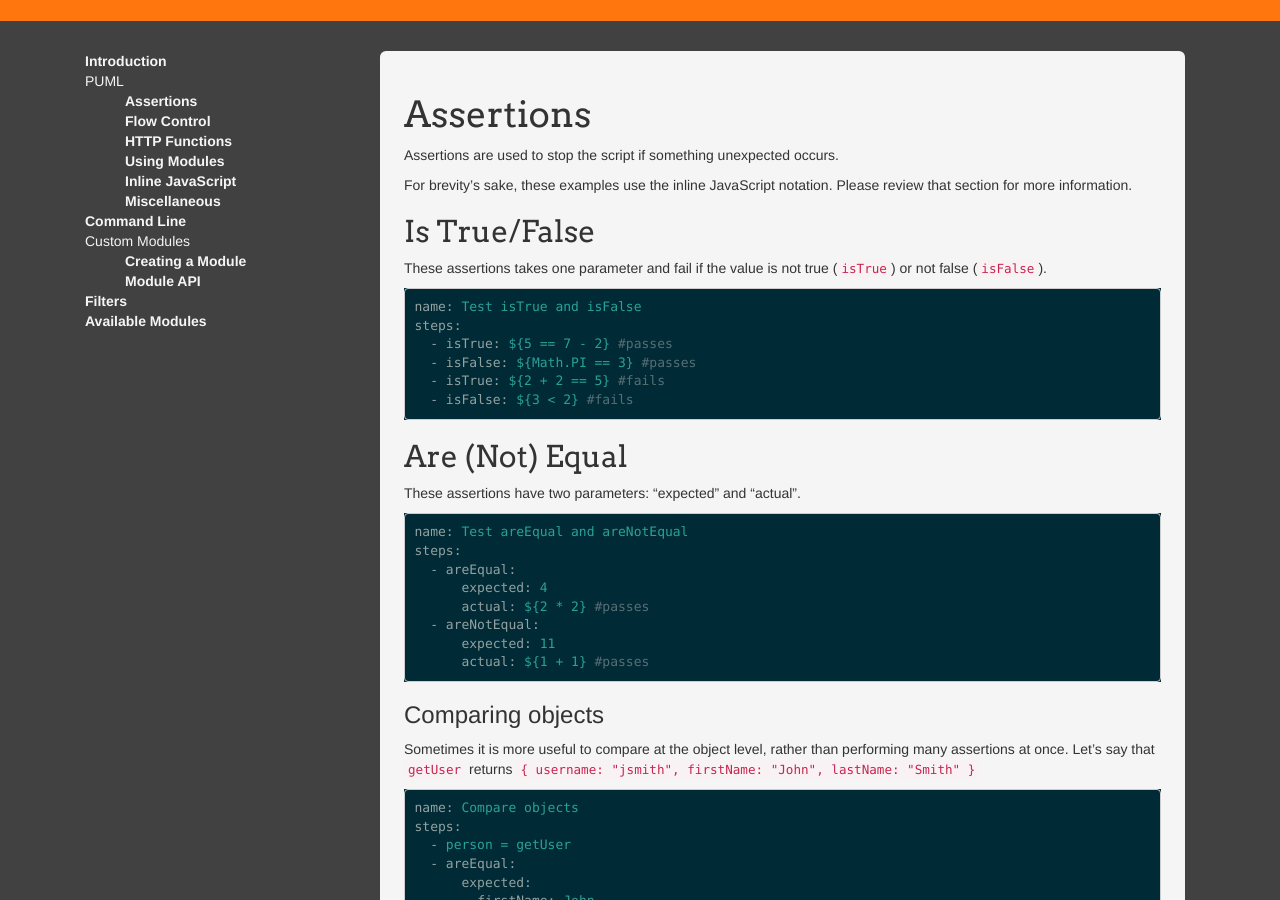
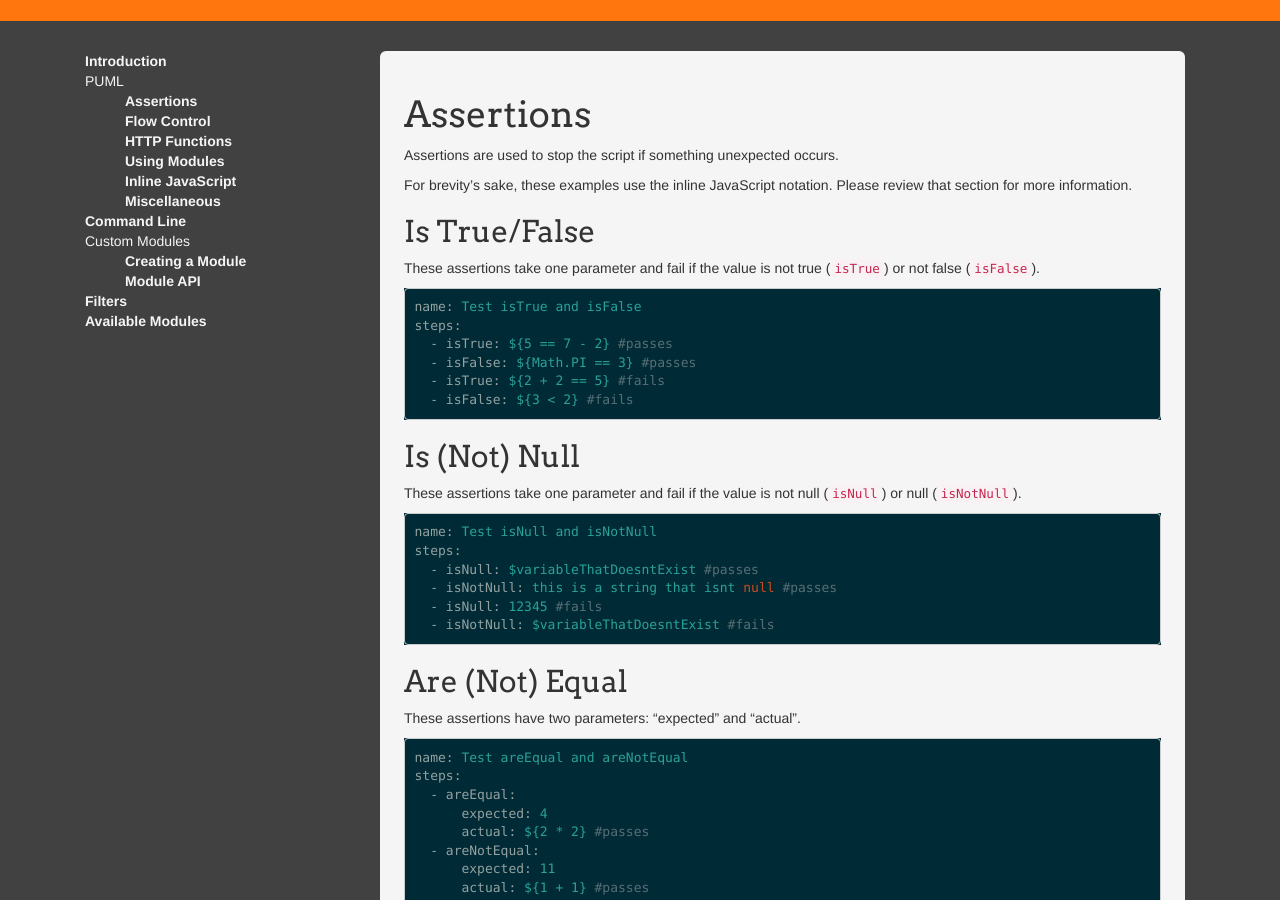
Before and after one commit to pumlhorse/pumlhorse.github.io, a Jekyll site: the page built from reference/engine/v1/scripts/assertions.md, in a window 1280 px wide and 900 px high, scrolled down 288 px. Built offline with Jekyll 4.4.1, drawn with Linux system fonts in a browser that asks for light colours; nearby versions of some CDN libraries.

Commit message:
Added updates for v1.2.0

````diff
--- a/reference/engine/v1/scripts/assertions.md
+++ b/reference/engine/v1/scripts/assertions.md
@@ -11,7 +11,7 @@ section for more information.
 
 ## Is True/False
 
-These assertions takes one parameter and fail if the value is not true (`isTrue`)
+These assertions take one parameter and fail if the value is not true (`isTrue`)
 or not false (`isFalse`).
 
 ```yaml
@@ -21,6 +21,20 @@ steps:
   - isFalse: ${Math.PI == 3} #passes
   - isTrue: ${2 + 2 == 5} #fails
   - isFalse: ${3 < 2} #fails
+```
+
+## Is (Not) Null
+
+These assertions take one parameter and fail if the value is not null (`isNull`)
+or null (`isNotNull`).
+
+```yaml
+name: Test isNull and isNotNull
+steps:
+  - isNull: $variableThatDoesntExist #passes
+  - isNotNull: this is a string that isnt null #passes
+  - isNull: 12345 #fails
+  - isNotNull: $variableThatDoesntExist #fails
 ```
 
 ## Are (Not) Equal
````
Also changed, not shown: reference/engine/v1/modules/api.md (+1 -1 lines), reference/engine/v1/scripts/miscellaneous.md (+13 -0 lines), reference/engine/v1/scripts/usingModules.md (+1 -1 lines), reference/index.md (+0 -4 lines).
